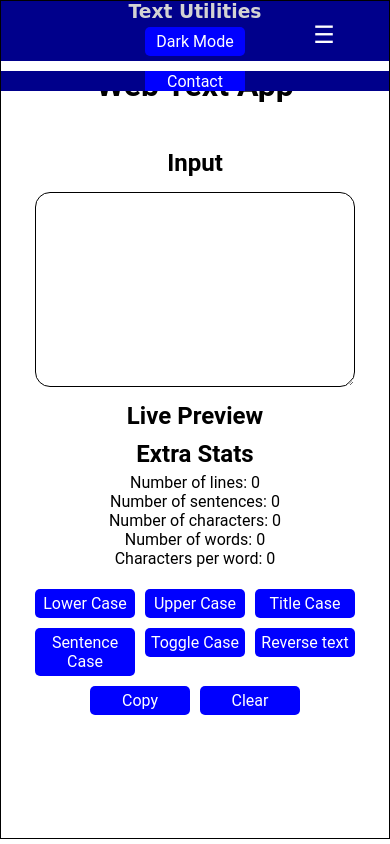
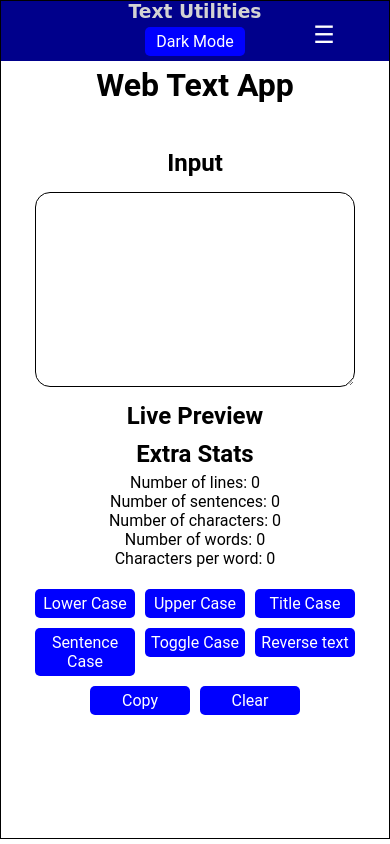
Before and after one commit to hrutavmodha/text-utility, a React (Create React App) app in the folder frontend/: page / in a window 390 px wide. Built offline with nearby package versions, Linux system fonts and the light colour scheme.

Commit message:
Fixed paddings for small screen sizes

```diff
--- a/frontend/src/index.css
+++ b/frontend/src/index.css
@@ -190,25 +190,17 @@ input {
 
 @media screen and (max-width: 768px) {
 	.nav-links {
-		max-height: 0;
-		overflow: hidden;
-		transition: max-height 0.75s ease-in-out;
-		display: flex;
+		display: none;
 		flex-direction: column;
-		align-items: center;
-		justify-content: center;
 		background: darkblue;
 		width: 100%;
-		margin-top: 10px;
 		position: absolute;
 		top: 60px;
 		left: 0;
 		z-index: 90;
-		padding: 10px;
 	}
 
 	.nav-links.show {
-		max-height: 500px;
 		display: flex;
 	}
 
```
